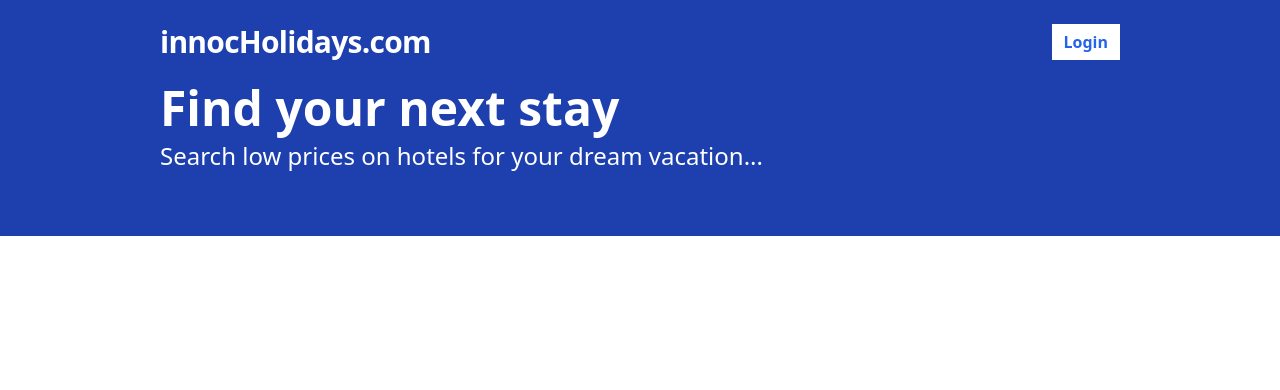
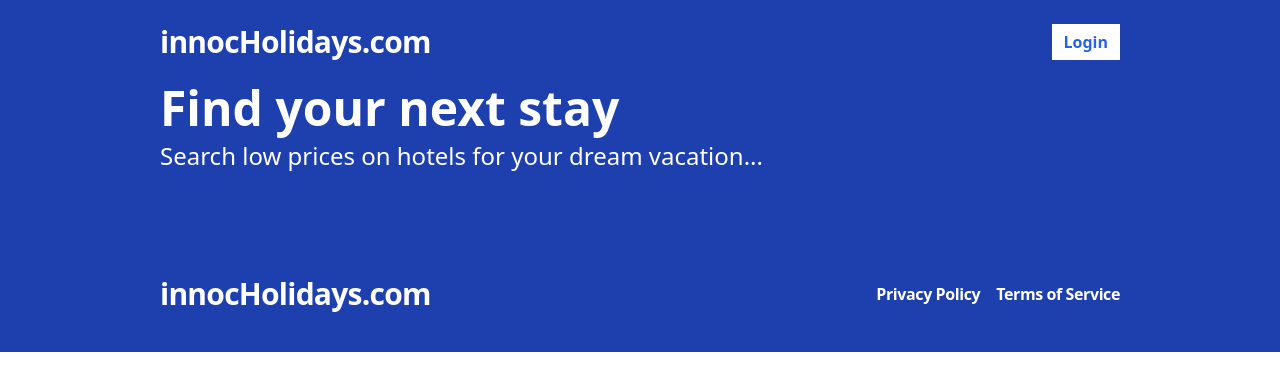
Before and after one commit to innocdavid/booking-app-client, a React (Vite) app: page / in a window 1280 px wide. Shown: the top 390 px of the page. Built offline with nearby package versions, Linux system fonts and the light colour scheme.

Commit message:
create footer component

```diff
--- /dev/null
+++ b/src/components/Footer.tsx
@@ -0,0 +1,17 @@
+const Footer = () => {
+    return (
+        <div className="bg-blue-800 py-10">
+            <div className="container mx-auto flex justify-between items-center">
+                <span className="text-3xl text-white font-bold tracking-tight">
+                    innocHolidays.com
+                </span>
+                <span className="text-white font-bold tracking-tight flex gap-4">
+                    <p className="cursor-pointer"> Privacy Policy</p>
+                    <p className="cursor-pointer">Terms of Service</p>
+                </span>
+            </div>
+        </div>
+    );
+};
+
+export default Footer;
--- a/src/layouts/Layout.tsx
+++ b/src/layouts/Layout.tsx
@@ -1,3 +1,4 @@
+import Footer from "../components/Footer";
 import Header from "../components/Header";
 import Hero from "../components/Hero";
 
@@ -6,6 +7,7 @@
         <div className="flex flex-col min-h-screen">
             <Header />
             <Hero />
+            <Footer />
         </div>
     );
 };
```
